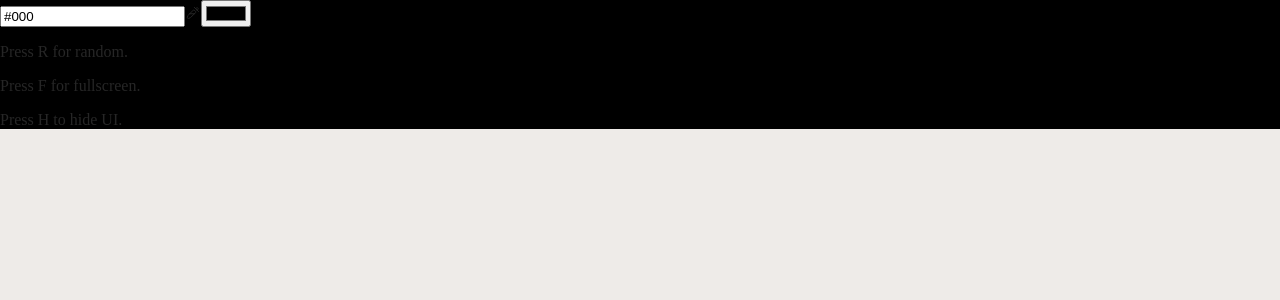
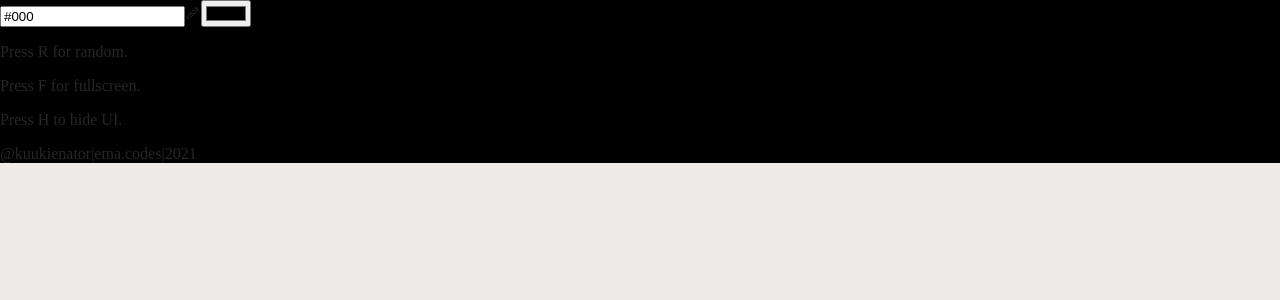
Before and after one commit to kuukienator/emmanuel-meinike, a Next.js app: page /apps/fs-color in a window 1280 px wide. Shown: the top 300 px of the page. Built offline with nearby package versions, Linux system fonts and the light colour scheme.

Commit message:
add links

```diff
--- a/pages/apps/fs-color.tsx
+++ b/pages/apps/fs-color.tsx
@@ -76,7 +76,7 @@ const FSColor = () => {
       }}
     >
       <div
-        className={clsx('flex flex-col justify-center items-center', {
+        className={clsx('flex flex-col justify-center items-center h-full', {
           hidden: isUIHidden,
         })}
       >
@@ -119,12 +119,38 @@ const FSColor = () => {
           Press <span className="font-bold">H</span> to hide UI.
         </p>
       </div>
+
+      <footer
+        className={clsx('font-bold text-base flex space-x-2 py-2', {
+          hidden: isUIHidden,
+        })}
+      >
+        <a
+          href="https://twitter.com/kuukienator"
+          referrerPolicy="no-referrer"
+          target="_blank"
+          rel="noreferrer"
+        >
+          @kuukienator
+        </a>
+        <span>|</span>
+        <a
+          href="https://www.ema.codes/"
+          referrerPolicy="no-referrer"
+          target="_blank"
+          rel="noreferrer"
+        >
+          ema.codes
+        </a>
+        <span>|</span>
+        <span>2021</span>
+      </footer>
     </div>
   );
 };
 
 FSColor.getLayout = function getLayout(page: ReactElement) {
-  return <div>{page}</div>;
+  return <>{page}</>;
 };
 
 export default FSColor;
```
